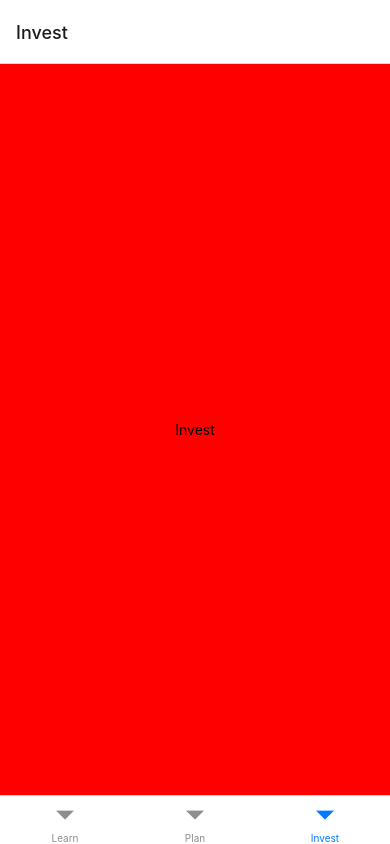
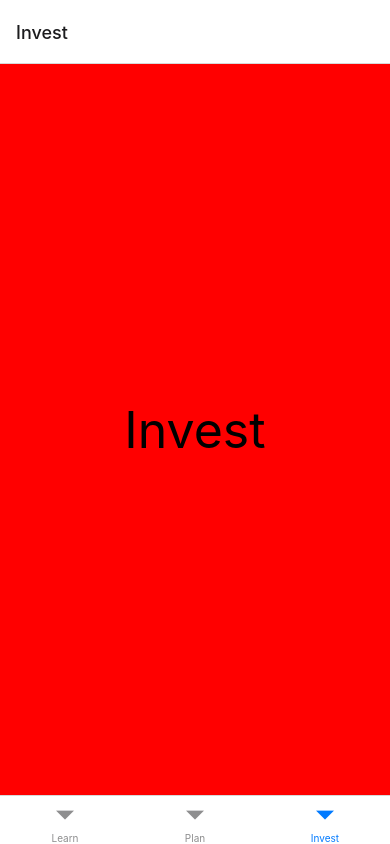
Before and after one commit to underwoodbrady/react-financial-education, a React Native app: screen /Invest in a window 390 px wide. Built offline with nearby package versions, Linux system fonts and the light colour scheme.

Commit message:
added-custom-text-component

```diff
--- a/App.js
+++ b/App.js
@@ -3,6 +3,8 @@ import { createBottomTabNavigator } from '@react-navigation/bottom-tabs';
 import { StatusBar } from 'expo-status-bar';
 import { StyleSheet, Text, View } from 'react-native';
 import Invest from './screens/Invest';
+
+import CustomText from './components/CustomText';
 
 const Learn = () => (
 	<View style={styles.learn}>
@@ -18,9 +20,6 @@ const Plan = () => (
 	</View>
 );
 
-const CustomText = ({ children }) => (
-	<Text style={{ fontSize: 50 }}>{children}</Text>
-);
 
 const Tab = createBottomTabNavigator();
 
--- /dev/null
+++ b/components/CustomText.js
@@ -0,0 +1,7 @@
+import { Text } from 'react-native';
+
+const CustomText = ({ children }) => (
+	<Text style={{ fontSize: 50 }}>{children}</Text>
+);
+
+export default CustomText;
--- a/screens/Invest.js
+++ b/screens/Invest.js
@@ -1,9 +1,10 @@
 import { StatusBar } from 'expo-status-bar';
 import { StyleSheet, Text, View } from 'react-native';
+import CustomText from '../components/CustomText';
 
 const Invest = () => (
 	<View style={styles.invest}>
-		<Text>Invest</Text>
+		<CustomText>Invest</CustomText>
 		<StatusBar style="auto" />
 	</View>
 );
```
